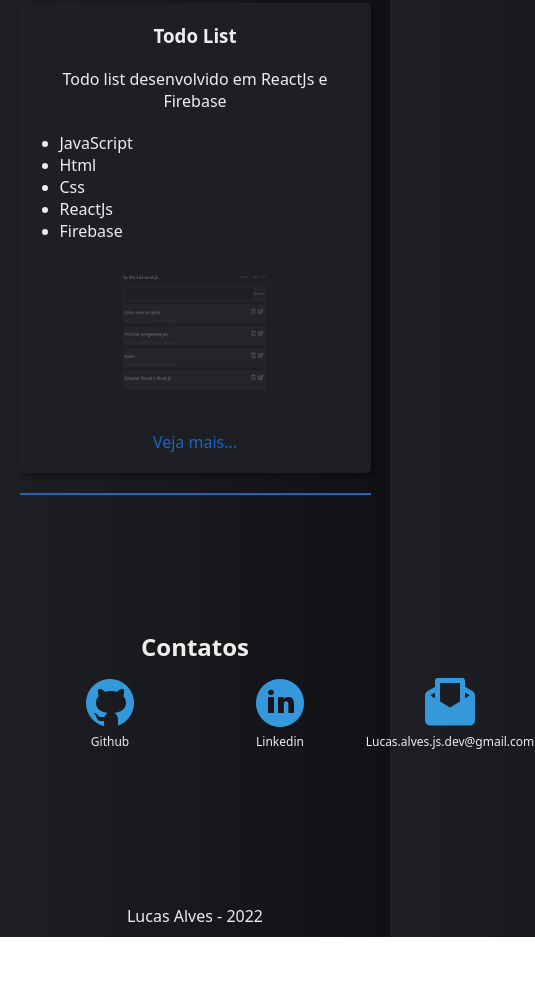
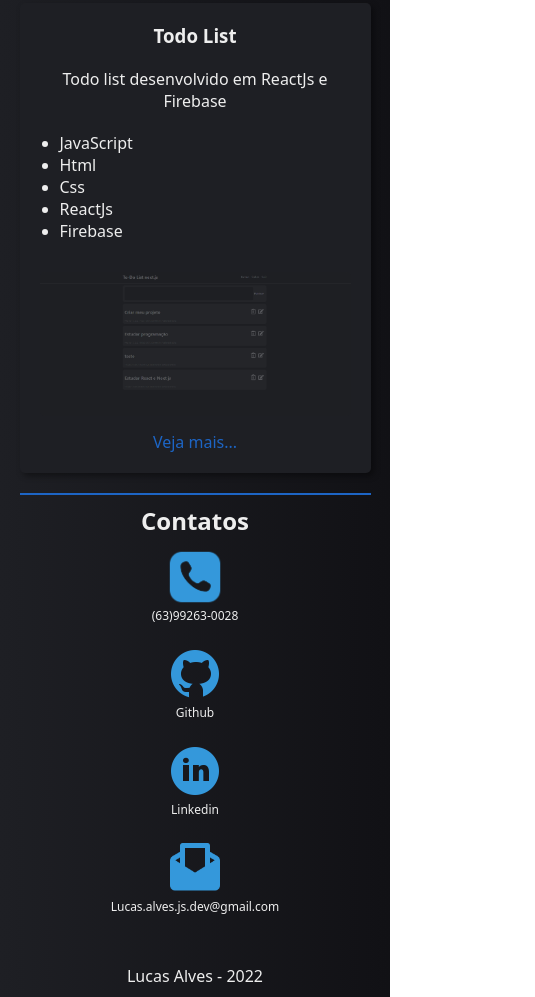
Before and after one commit to LukazAlvez/my-portfolio, a plain HTML site: page index.html in a window 390 px wide. Shown: the part 3607-4604 px from the top of the page, 535 px wide, since content can reach past the window. Before the commit the page ends 4544 px from the top, so only its background shows below. Drawn offline with Linux system fonts and the light colour scheme.

Commit message:
correção

```diff
--- a/public/css/responsive.css
+++ b/public/css/responsive.css
@@ -30,6 +30,8 @@
     width: 100%;
   }
   #contatos {
+    margin-top: 20px;
+    margin-bottom: 50px;
     width: 90%;
   }
 }
@@ -39,4 +41,7 @@
     grid-template-columns: 100%;
     justify-items: center;
   }
+  #box-contacts {
+    flex-direction: column;
+  }
 }
```
